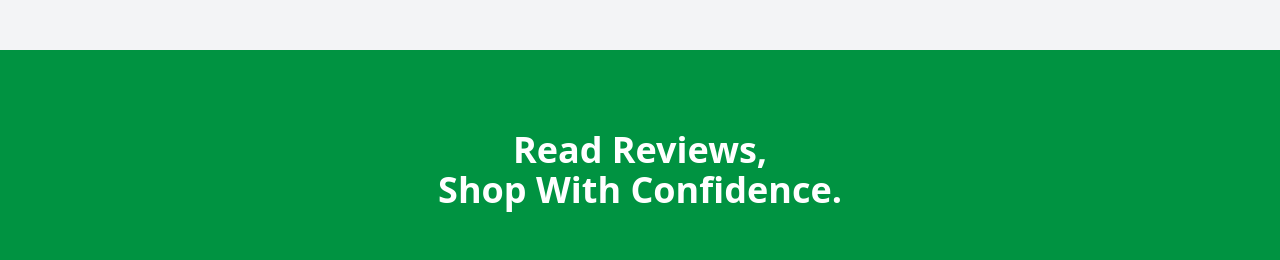
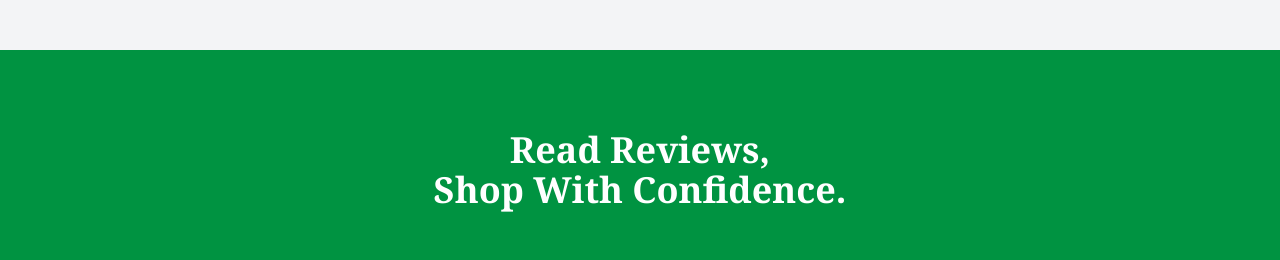
Before and after one commit to indoorsglobal/indoorsglobal, a Next.js app: page / in a window 1280 px wide. Shown: the part 3600-3860 px from the top of the page. Built offline with nearby package versions, Linux system fonts and the light colour scheme.

Commit message:
Update Testimonials.tsx

```diff
--- a/components/homepage/Testimonials.tsx
+++ b/components/homepage/Testimonials.tsx
@@ -74,7 +74,7 @@ export default function TestimonialSection() {
       <div className="max-w-7xl mx-auto ">
         {/* Header */}
         <div className="text-center mb-16">
-          <h2 className="text-3xl md:text-4xl font-bold text-white mb-4">
+          <h2 className="text-3xl md:text-4xl font-serif font-bold text-white mb-4">
             Read Reviews, <br className="hidden md:block" /> Shop With Confidence.
           </h2>
           {/* <div className="flex items-center justify-center gap-2">
```
